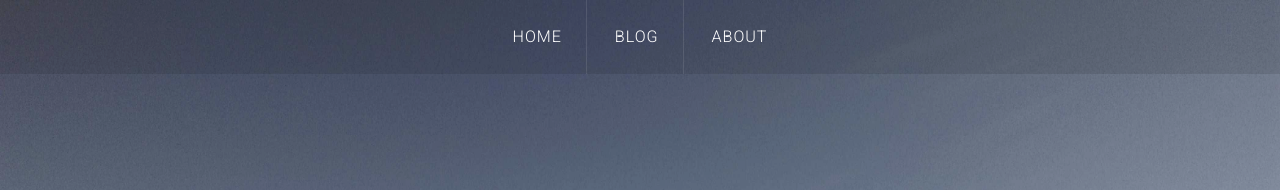
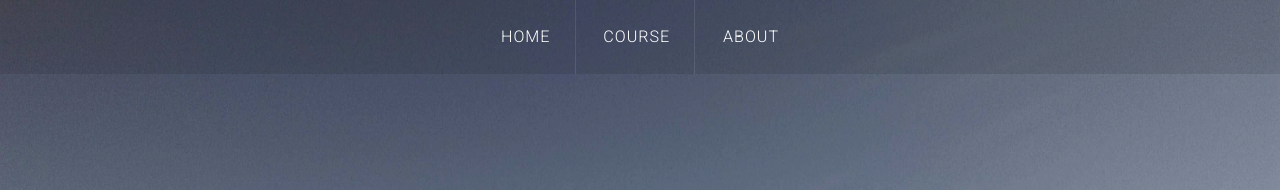
Before and after one commit to meisserecon/www, a Jekyll site: the page built from index.html, in a window 1280 px wide and 900 px high. Shown: the top 190 px of the window. Built offline with Jekyll 4.4.1, drawn with Linux system fonts in a browser that asks for light colours; nearby versions of some CDN libraries; library files that are not in the unit come from our copies; the list of posts is cut into pages by our own code; comment, search, counter and statistics services are not loaded.

Commit message:
Update nav.html

```diff
--- a/_includes/nav.html
+++ b/_includes/nav.html
@@ -4,7 +4,7 @@
 		<ul>
 			{% assign current = page.url | downcase | split: '/' %}
 			<li {% if current[1] == 'index.html' %}class='current'{% endif %}><a href="/index.html">Home</a></li>
-			<li {% if current[1] == 'blog' %}class='current'{% endif %}><a href="/index.html#main">Blog</a></li>
+			<li {% if current[1] == 'course' %}class='current'{% endif %}><a href="/course">Course</a></li>
 			<li {% if current[1] == 'about' %}class='current'{% endif %}><a href="/about">About</a></li>
 		</ul>
 	</nav>
```
